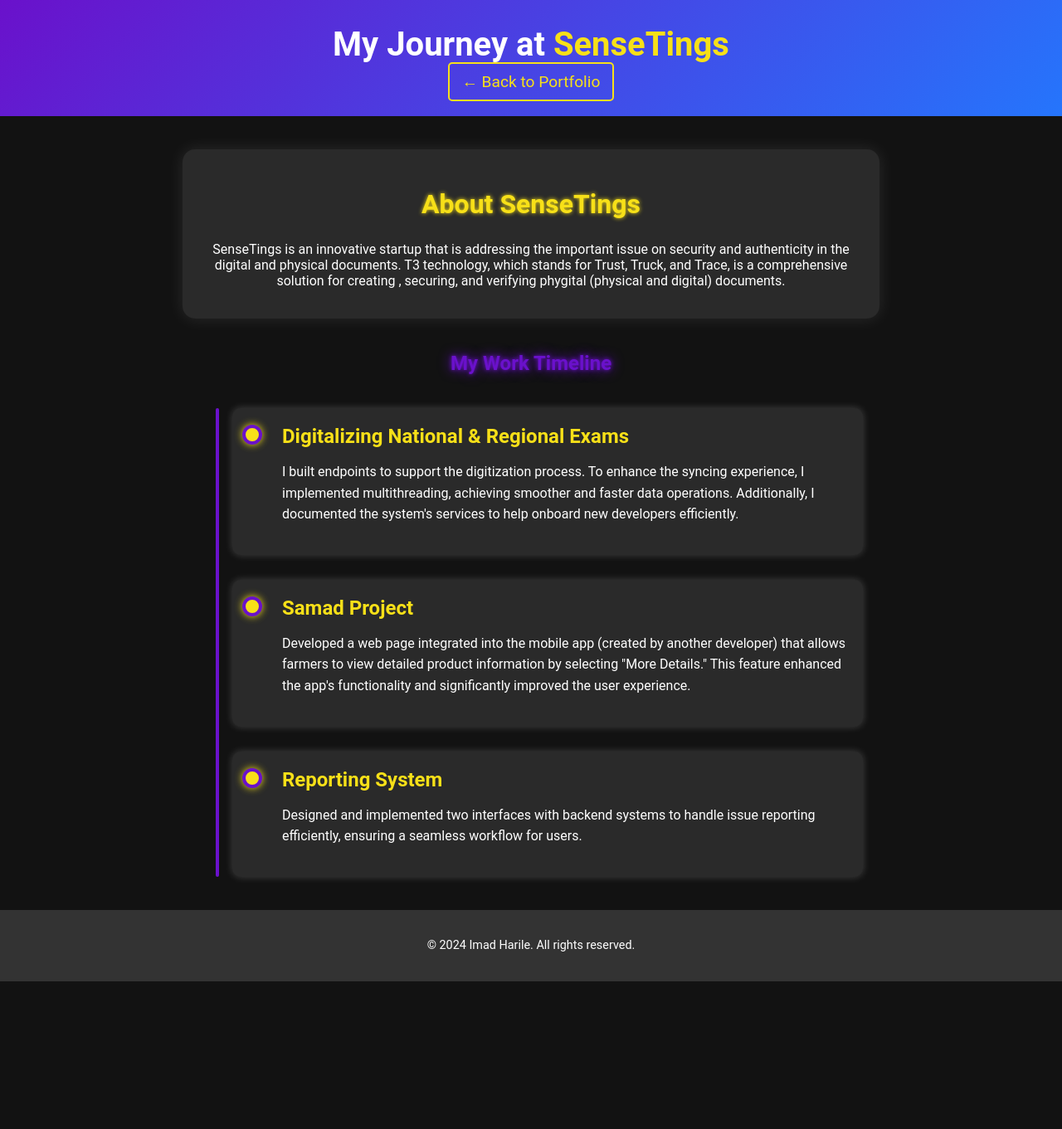
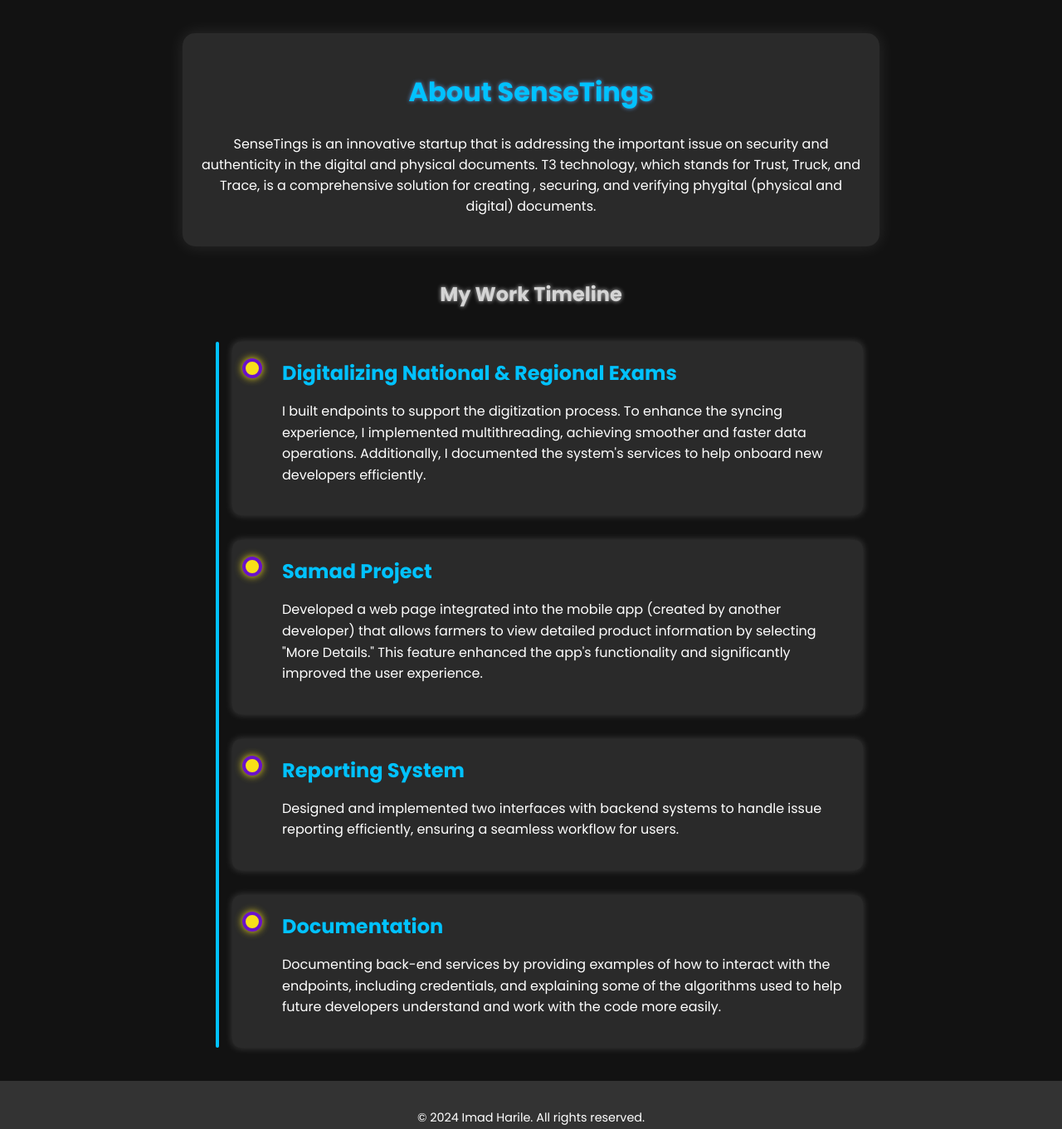
Before and after one commit to imaddine1/imadharile, a plain HTML site: page sensethings/sensethings.html in a window 1280 px wide. Shown: the whole page at 83% size. Before the commit the page ends 1183 px from the top, so only its background shows below. Drawn offline with Linux system fonts and the light colour scheme.

Commit message:
change the color of othe pages && add some content to sensethings page

```diff
--- a/ocp/style.css
+++ b/ocp/style.css
@@ -1,6 +1,8 @@
 /* General Styles */
+@import url('https://fonts.googleapis.com/css2?family=Poppins:wght@400;500;700&display=swap');
+
 body {
-    font-family: 'Roboto', sans-serif;
+    font-family: 'Poppins', sans-serif;
     margin: 0;
     padding: 0;
     background-color: #121212;
@@ -55,8 +57,8 @@
 
   .about-sensetings h2 {
     font-size: 2rem;
-    color: #f7e018;
-    text-shadow: 0 0 5px #f7e018;
+    color: #01c2ff;
+    text-shadow: 0 0 5px #5693d3;
   }
 
   /* Timeline Section */
@@ -67,8 +69,8 @@
 
   .timeline-section h2 {
     text-align: center;
-    color: #6a11cb;
-    text-shadow: 0 0 5px #6a11cb, 0 0 15px #6a11cb;
+    color: #d5d5d5;
+    text-shadow: 0 0 5px #c1c1c1;
   }
 
   .timeline {
@@ -84,7 +86,7 @@
     top: 0;
     bottom: 0;
     width: 4px;
-    background: #6a11cb;
+    background: #01c2ff;
     border-radius: 2px;
   }
 
@@ -115,7 +117,7 @@
 
   .timeline-content h3 {
     margin: 0 0 10px;
-    color: #f7e018;
+    color: #01c2ff;
     font-size: 1.5rem;
   }
 
--- a/script.js
+++ b/script.js
@@ -6,3 +6,8 @@
       });
     });
   });
+
+var date = new Date().getFullYear();
+console.log("the year is : ", date);
+
+document.getElementsByClassName('current-year')[0].textContent = new Date().getFullYear();
--- a/sensethings/sensethings.html
+++ b/sensethings/sensethings.html
@@ -6,14 +6,10 @@
   <meta name="description" content="Imad Harile's experience at SenseTings">
   <title>SenseTings - Imad Harile</title>
   <link rel="stylesheet" href="style.css">
+  <script src="../script.js" defer></script>
 </head>
 <body>
-  <header class="header-sensetings">
-    <h1>My Journey at <span>SenseTings</span></h1>
-    <nav>
-      <a href="../index.html" class="back-button">← Back to Portfolio</a>
-    </nav>
-  </header>
+
 
   <section class="about-sensetings">
     <h2>About SenseTings</h2>
@@ -60,11 +56,22 @@
           </p>
         </div>
       </div>
+        <!-- Timeline Item 4 -->
+        <div class="timeline-item">
+          <div class="timeline-dot"></div>
+          <div class="timeline-content">
+            <h3>Documentation</h3>
+            <p>
+              Documenting back-end services by providing examples of how to interact with the endpoints,
+              including credentials, and explaining some of the algorithms used to help future developers understand and work with the code more easily.
+            </p>
+          </div>
+        </div>
     </div>
   </section>
 
   <footer>
-    <p>&copy; 2024 Imad Harile. All rights reserved.</p>
+    <p>&copy; <span class="current-year"></span> Imad Harile. All rights reserved.</p>
   </footer>
 </body>
 </html>
--- a/sensethings/style.css
+++ b/sensethings/style.css
@@ -1,6 +1,8 @@
 /* General Styles */
+@import url('https://fonts.googleapis.com/css2?family=Poppins:wght@400;500;700&display=swap');
+
 body {
-    font-family: 'Roboto', sans-serif;
+    font-family: 'Poppins', sans-serif;
     margin: 0;
     padding: 0;
     background-color: #121212;
@@ -55,8 +57,8 @@
 
   .about-sensetings h2 {
     font-size: 2rem;
-    color: #f7e018;
-    text-shadow: 0 0 5px #f7e018;
+    color: #01c2ff;
+    text-shadow: 0 0 5px #5693d3;
   }
 
   /* Timeline Section */
@@ -67,8 +69,8 @@
 
   .timeline-section h2 {
     text-align: center;
-    color: #6a11cb;
-    text-shadow: 0 0 5px #6a11cb, 0 0 15px #6a11cb;
+    color: #d5d5d5;
+    text-shadow: 0 0 5px #c1c1c1;
   }
 
   .timeline {
@@ -84,7 +86,7 @@
     top: 0;
     bottom: 0;
     width: 4px;
-    background: #6a11cb;
+    background: #01c2ff;
     border-radius: 2px;
   }
 
@@ -115,7 +117,7 @@
 
   .timeline-content h3 {
     margin: 0 0 10px;
-    color: #f7e018;
+    color: #01c2ff;
     font-size: 1.5rem;
   }
 
--- a/style.css
+++ b/style.css
@@ -88,7 +88,7 @@
   .work-experience h2 {
     text-align: center;
     color: #01c2ff;
-    text-shadow: 0 0 5px #5693d3,
+    text-shadow: 0 0 5px #5693d3;
   }
 
   .company-card {
```
Also changed, not shown: index.html (+2 -1 lines), ocp/ocp.html (+3 -7 lines).
